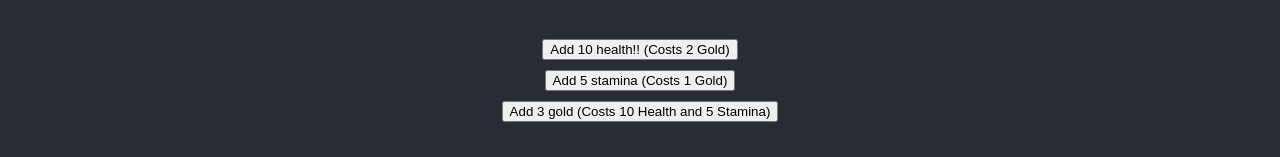
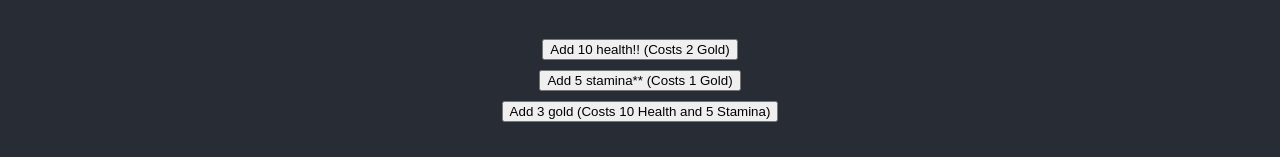
Before and after one commit to epfrndz/react-hooks-exploration, a React (Create React App) app: page / in a window 1280 px wide. Shown: the part 395-552 px from the top of the page. Built offline with nearby package versions, Linux system fonts and the light colour scheme; data requests are answered from the project's data file.

Commit message:
Modified stamina button (added **)

```diff
--- a/src/components/Character.js
+++ b/src/components/Character.js
@@ -49,7 +49,7 @@ const Character = ({charInfo, updateCharInfo}) => {
                     gold: parseInt(charInfo.gold) - 1
                 });
             }}>
-                Add 5 stamina (Costs 1 Gold)
+                Add 5 stamina** (Costs 1 Gold)
             </button>
             <br />
             <button onClick={() => {
```
